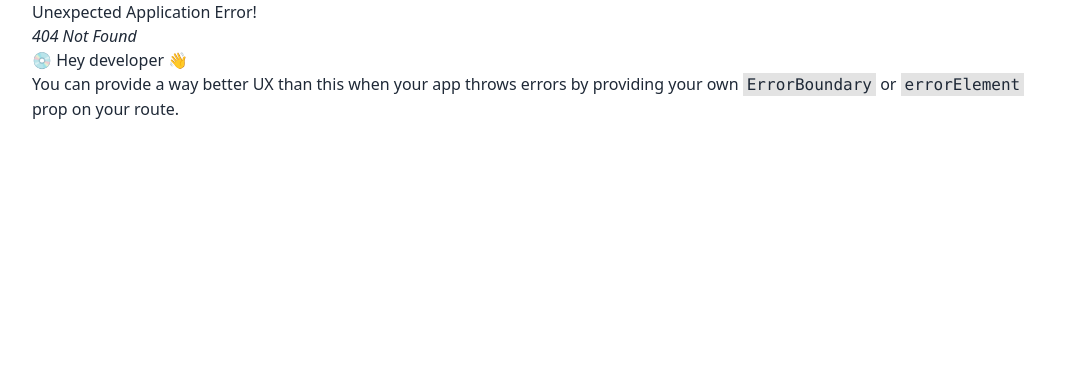
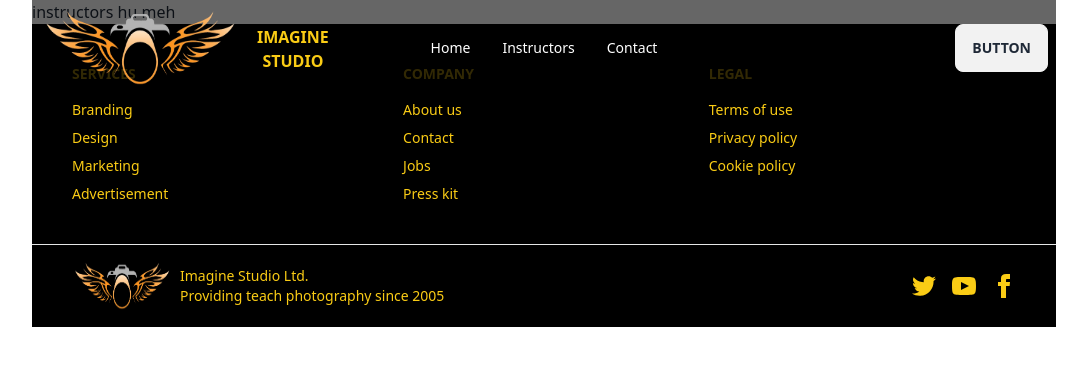
Before and after one commit to abusaid-ban/summer-photography-camp, a React (Vite) app: page /instructor in a window 1280 px wide. Before the commit this address had no page. Shown: the top 366 px of the page, without its empty margins (96-1183 px from the left). Built offline with nearby package versions, Linux system fonts and the light colour scheme.

Commit message:
create helmet for title name of diffrent route

```diff
--- a/package.json
+++ b/package.json
@@ -14,6 +14,7 @@
     "match-sorter": "^6.3.1",
     "react": "^18.2.0",
     "react-dom": "^18.2.0",
+    "react-helmet-async": "^1.3.0",
     "react-router-dom": "^6.12.0",
     "sort-by": "^1.2.0",
     "swiper": "^9.3.2"
--- a/src/Pages/Home/Home/Home.jsx
+++ b/src/Pages/Home/Home/Home.jsx
@@ -1,3 +1,4 @@
+import { Helmet } from "react-helmet-async";
 import Banner from "../Banner/Banner";
 import PopularClass from "../PopularClass/PopularClass";
 import PopularInstructor from "../PopularInstructor/PopularInstructor";
@@ -5,6 +6,9 @@ import PopularInstructor from "../PopularInstructor/PopularInstructor";
 const Home = () => {
     return (
         <div>
+            <Helmet>
+                <title>Imagine Studio | Home</title>
+            </Helmet>
            <Banner></Banner>
            <PopularClass></PopularClass>
            <PopularInstructor></PopularInstructor>
--- /dev/null
+++ b/src/Pages/Instructors/Instructors/Instructors.jsx
@@ -0,0 +1,15 @@
+import { Helmet } from "react-helmet-async";
+
+const Instructors = () => {
+    return (
+        <div>
+            <Helmet>
+                <title>Imagine Studio | Instructors</title>
+            </Helmet>
+            instructors hu meh
+
+        </div>
+    );
+};
+
+export default Instructors;
--- a/src/Pages/Shared/Navbar/Navbar.jsx
+++ b/src/Pages/Shared/Navbar/Navbar.jsx
@@ -1,9 +1,10 @@
+import { Link } from 'react-router-dom';
 import logo from '../../../assets/image__2_-removebg-preview.png'
 
 const Navbar = () => {
     const navOptions = <>
-        <li><a>Home</a></li>
-        <li><a>About</a></li>
+        <li><Link to='/'>Home</Link></li>
+        <li><Link to='/instructor'>Instructors</Link></li>
         <li><a>Contact</a></li>
     </>
     return (
--- a/src/Routes/Routes.jsx
+++ b/src/Routes/Routes.jsx
@@ -3,6 +3,7 @@ import {
   } from "react-router-dom";
 import Main from "../Layout/Main";
 import Home from "../Pages/Home/Home/Home";
+import Instructors from "../Pages/Instructors/Instructors/Instructors";
 
   export const router = createBrowserRouter([
     {
@@ -12,6 +13,10 @@ import Home from "../Pages/Home/Home/Home";
         {
             path:"/",
             element:<Home></Home>
+        },
+        {
+            path:"instructor",
+            element:<Instructors></Instructors>
         }
       ]
     },
--- a/src/main.jsx
+++ b/src/main.jsx
@@ -2,16 +2,18 @@ import React from 'react'
 import ReactDOM from 'react-dom/client'
 import './index.css'
 import {
-
-  RouterProvider,
+RouterProvider,
 } from "react-router-dom";
 import { router } from './Routes/Routes.jsx';
+import {  HelmetProvider } from 'react-helmet-async';
 
 
 ReactDOM.createRoot(document.getElementById('root')).render(
   <React.StrictMode>
-    <div className='max-w-screen-lg	 mx-auto'>
+   <HelmetProvider>
+   <div className='max-w-screen-lg	 mx-auto'>
       <RouterProvider router={router} />
     </div>
+   </HelmetProvider>
   </React.StrictMode>,
 )
```
Also changed, not shown: 1 other file (tests, documents, lock files or other folders).
